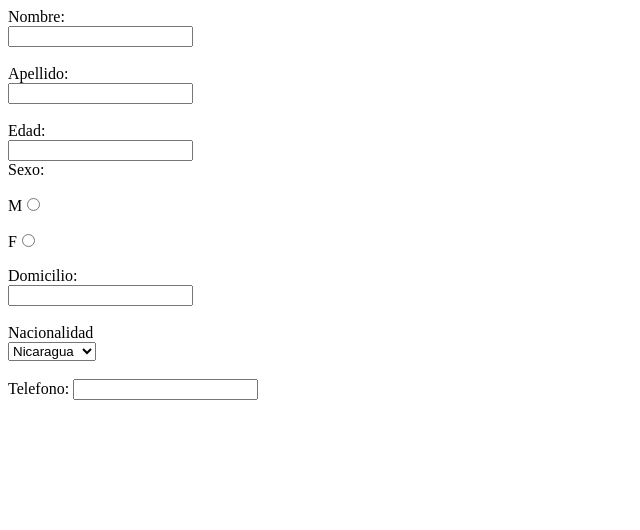
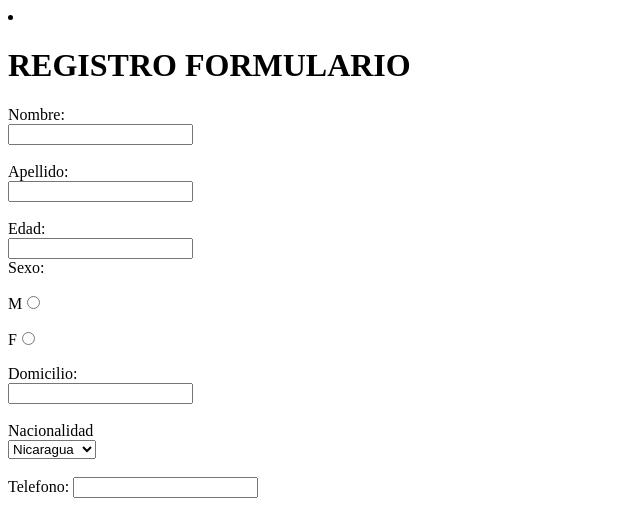
Before and after one commit to Daybeling/APPEjercicio, a plain HTML site: page index.html in a window 1280 px wide. Shown: the whole page, without its empty margins (0-640 px from the left). Drawn offline with Linux system fonts and the light colour scheme.

Commit message:
Ajustes formulario

```diff
--- a/app.css
+++ b/app.css
@@ -1,3 +1,3 @@
 .formulario{
-
+	border:solid 1px #ccc;
 }
--- a/index.html
+++ b/index.html
@@ -3,9 +3,11 @@
 <head>
 	<meta charset="UTF-8">
 	<title>Contactos</title>
+	<li
 </head>
 <body>
 	<div id="fromulario">
+		<h1>REGISTRO FORMULARIO</h1>
 		<form>
 	      Nombre:
 	      <br>
```
